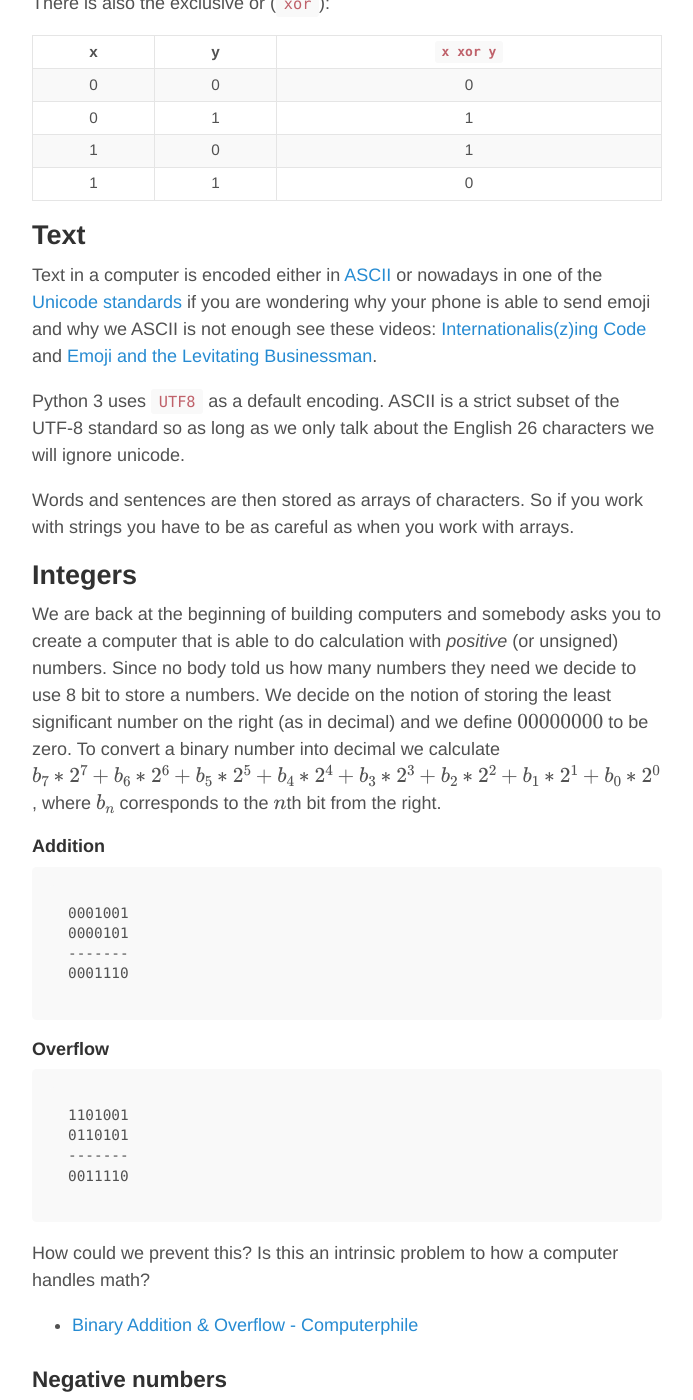
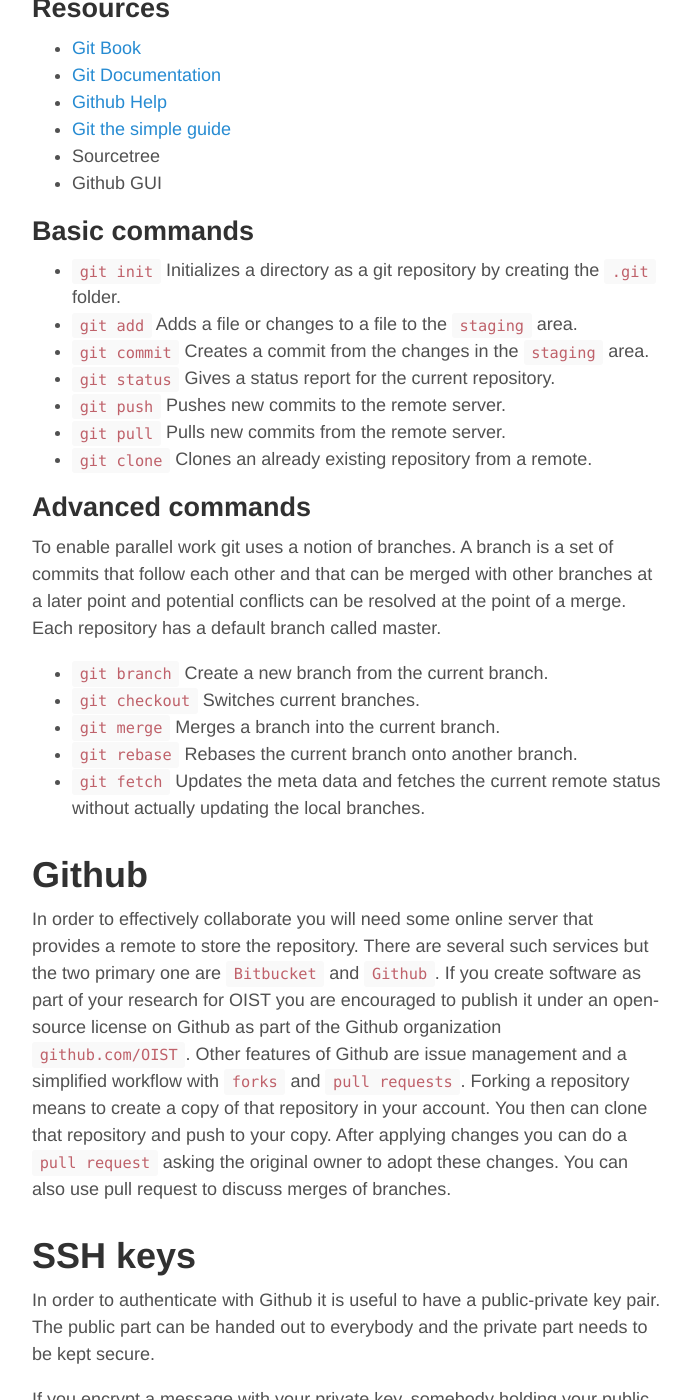
Before and after one commit to MikheyevLab/Computing-Fall-2015, a Jekyll site: the page built from index.html, in a window 1280 px wide and 1400 px high, scrolled down 1221 px. Shown: the whole window, without its empty margins (293-986 px from the left). Built offline with Jekyll 4.4.1, drawn with Linux system fonts in a browser that asks for light colours; Markdown is read by kramdown in place of the engine named in the settings; formulas are drawn with MathJax 3; the list of posts is cut into pages by our own code; some of the changed text lies outside the part shown.

Commit message:
hit the switch on lecture 5

```diff
--- a/_posts/2015-10-16-5-git.md
+++ b/_posts/2015-10-16-5-git.md
@@ -48,8 +48,8 @@
 - `git fetch` Updates the meta data and fetches the current remote status without actually updating the local branches.
 
 # Github
-In order to effectivly collaborate you will need some online server that provides a remote to store the repository. There are several such services but the two primary one are `Bitbucket` and `Github`. If you create software as part of your research for OIST you are encouraged to published it under an open-source license on Github as part of the Github organization `github.com/OIST`.
-Other features of Github are issue managment and a simplified workflow with `forks` and `pull requests`. Forking a repository means to create a copy of that repository in your account. You then can clone that repository and push to your copy. After applying changes you can do a `pull request` asking the original owner to adopt these changes. You can also use pull request to discuss merges of branches.
+In order to effectively collaborate you will need some online server that provides a remote to store the repository. There are several such services but the two primary one are `Bitbucket` and `Github`. If you create software as part of your research for OIST you are encouraged to publish it under an open-source license on Github as part of the Github organization `github.com/OIST`.
+Other features of Github are issue management and a simplified workflow with `forks` and `pull requests`. Forking a repository means to create a copy of that repository in your account. You then can clone that repository and push to your copy. After applying changes you can do a `pull request` asking the original owner to adopt these changes. You can also use pull request to discuss merges of branches.
 
 # SSH keys
 In order to authenticate with Github it is useful to have a public-private key pair. The public part can be handed out to everybody and the private part needs to be kept secure.
```
Also changed, not shown: other parts of _posts/2015-10-16-5-git.md (+1 -1 lines).
